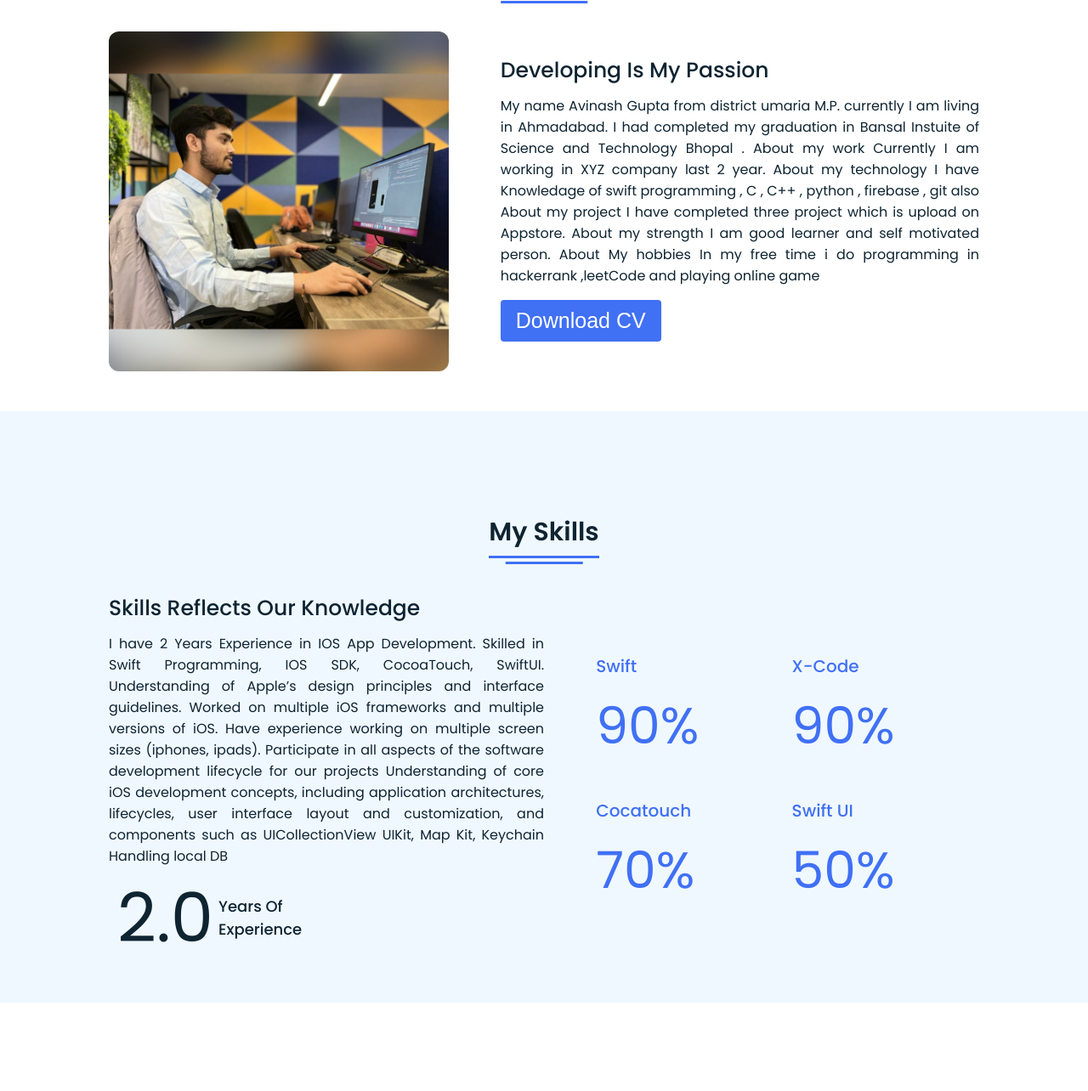
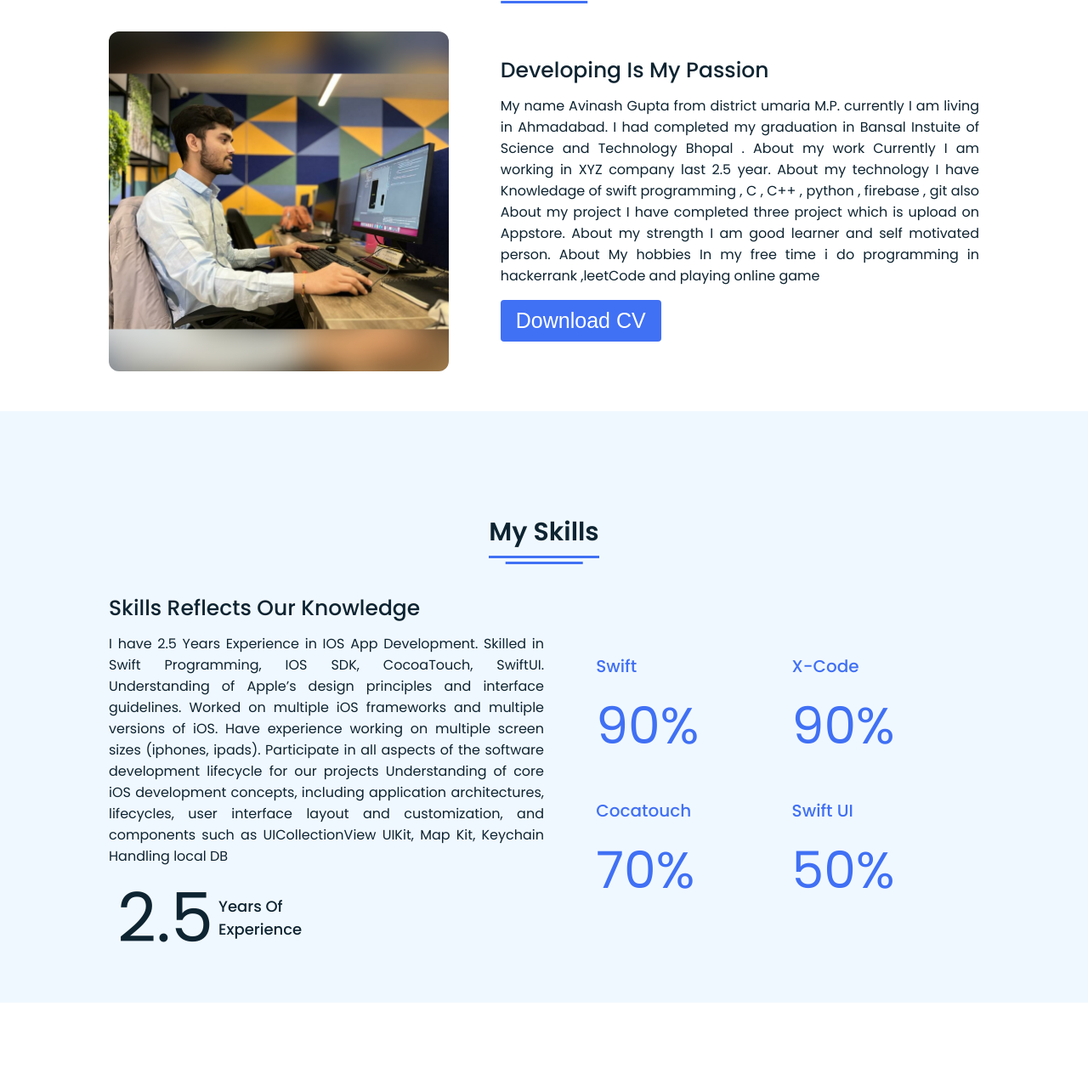
Before and after one commit to Avinashgupta137/Portfolio.in, a plain HTML site: page index.html in a window 1280 px wide. Shown: the part 936-2220 px from the top of the page at 85% size. Drawn offline with nearby package versions, Linux system fonts and the light colour scheme.

Commit message:
Update index.html

```diff
--- a/index.html
+++ b/index.html
@@ -67,7 +67,7 @@
     <div class="right">
       <div class="topic">Developing Is My Passion</div>
       <p>My name Avinash Gupta from district umaria M.P. currently I am living in Ahmadabad. I had completed my graduation in Bansal Instuite of Science and Technology Bhopal . About my work Currently I am working in XYZ company
-        last 2 year. About my technology I have Knowledage of swift programming , C , C++ , python , firebase , git also About my project I have completed three project
+        last 2.5 year. About my technology I have Knowledage of swift programming , C , C++ , python , firebase , git also About my project I have completed three project
         which is upload on Appstore.  About my strength I am good learner and self motivated person.  About My hobbies In my free time i do programming in hackerrank ,leetCode and playing online game</p>
       <div class="button">
         <a href="https://drive.google.com/drive/folders/1C-s9ftuqofgpvle1f18XErNg15X3on4G?usp=drive_link"><button>Download CV</button></a>
@@ -86,7 +86,7 @@
    <div class="skills-details">
      <div class="text">
        <div class="topic">Skills Reflects Our Knowledge</div>
-       <p>I have 2 Years Experience in IOS App Development.
+       <p>I have 2.5 Years Experience in IOS App Development.
         Skilled in Swift Programming, IOS SDK, CocoaTouch, SwiftUI.
         Understanding of Apple’s design principles and interface guidelines.
         Worked on multiple iOS frameworks and multiple versions of iOS.
@@ -97,7 +97,7 @@
         UIKit, Map Kit, Keychain
         Handling local DB</p>
        <div class="experience">
-         <div class="num">2.0</div>
+         <div class="num">2.5</div>
          <div class="exp">Years Of <br> Experience</div>
        </div>
      </div>
```
